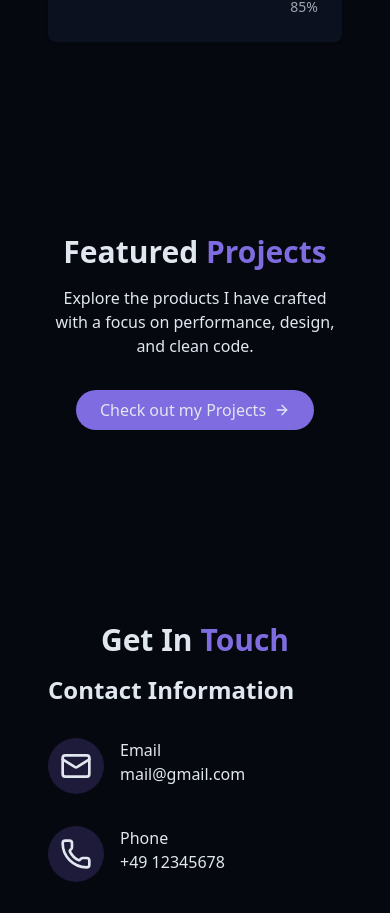
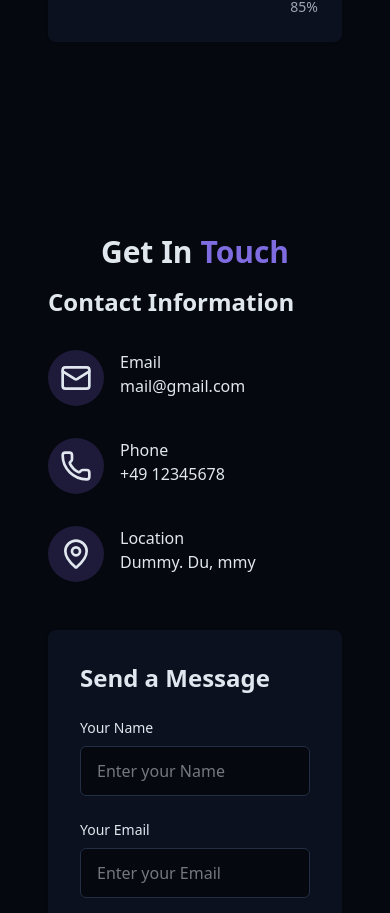
Before and after one commit to 062Leo/dev-portfolio-nextjs, a Next.js app in the folder portfolio-app/: page / in a window 390 px wide. Shown: the part 6516-7429 px from the top of the page. Built offline with nearby package versions, Linux system fonts and the light colour scheme.

Commit message:
projects von main entfernt

```diff
--- a/portfolio-app/src/app/page.tsx
+++ b/portfolio-app/src/app/page.tsx
@@ -19,7 +19,6 @@ export default function Home() {
         <HomeSection />
         <About />
         <SkillsSection />
-        <ProjectsSection />
         <ContactSection />
       </main>
       <Footer />
--- a/portfolio-app/src/components/ProjectsSection.tsx
+++ b/portfolio-app/src/components/ProjectsSection.tsx
@@ -7,23 +7,7 @@ import Link from "next/link";
 
 const projects = portfolioData.projects;
 
-export function ProjectsSection() {
-  return (
-    <section id="projects" className="relative px-4 py-24">
-      <div className="container mx-auto max-w-3xl text-center">
-        <h2 className="mb-4 text-3xl font-bold md:text-4xl">
-          Featured <span className="text-primary">Projects</span>
-        </h2>
-        <p className="mx-auto mb-8 max-w-2xl">
-          Explore the products I have crafted with a focus on performance, design, and clean code.
-        </p>
-        <Link href="/projects" className="cosmic-button mx-auto flex w-fit items-center gap-2">
-          Check out my Projects <ArrowRight size={16} />
-        </Link>
-      </div>
-    </section>
-  );
-}
+
 
 export function ProjectsShowcase() {
   return (
```
